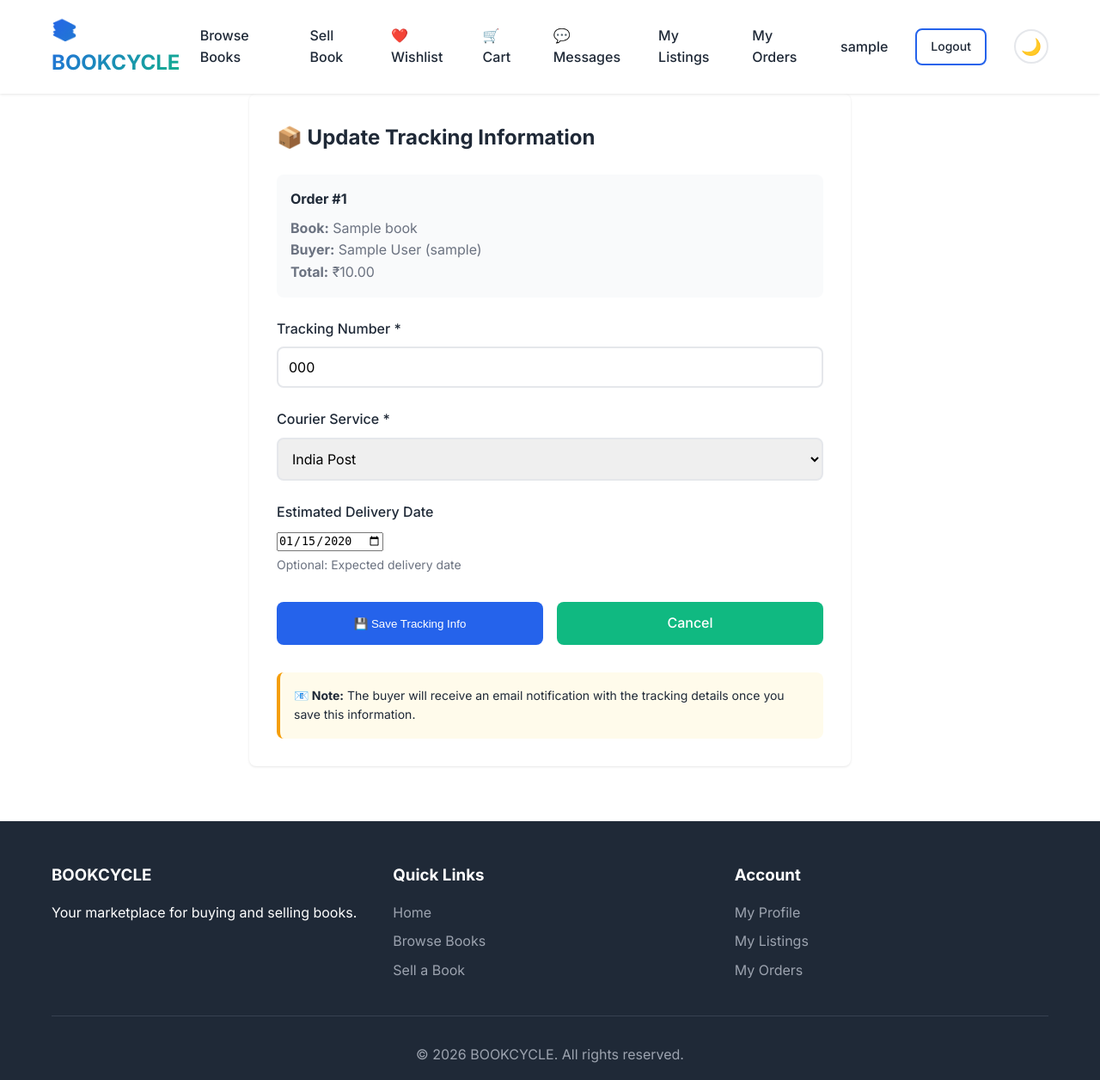
After one commit to aropinaroth13-bot/bookcycle-marketplace, a Django app: page /orders/1/update-tracking/ in a window 1280 px wide. The commit adds this page. Shown: the whole page at 86% size. Run offline with Django 4.2, Linux system fonts and the light colour scheme; a user stored in the database is signed in; tables that the repository leaves empty hold one stand-in row (values such as "Sample post").

Commit message:
Add delivery tracking system with courier details and email notifications

```diff
--- a/marketplace/models.py
+++ b/marketplace/models.py
@@ -129,6 +129,28 @@ class Order(models.Model):
     payment_id = models.CharField(max_length=255, blank=True)
     payment_gateway = models.CharField(max_length=20, default='stripe')  # stripe or razorpay
     shipping_address = models.TextField()
+
+    # Delivery Tracking Fields
+    tracking_number = models.CharField(max_length=100, blank=True, help_text="Courier tracking number")
+    courier_service = models.CharField(
+        max_length=50,
+        blank=True,
+        choices=[
+            ('india_post', 'India Post'),
+            ('blue_dart', 'Blue Dart'),
+            ('dtdc', 'DTDC'),
+            ('fedex', 'FedEx'),
+            ('dhl', 'DHL'),
+            ('delhivery', 'Delhivery'),
+            ('ekart', 'Ekart'),
+            ('other', 'Other'),
+        ],
+        help_text="Courier/Logistics service"
+    )
+    estimated_delivery_date = models.DateField(null=True, blank=True, help_text="Expected delivery date")
+    shipped_date = models.DateTimeField(null=True, blank=True, help_text="Date when order was shipped")
+    delivered_date = models.DateTimeField(null=True, blank=True, help_text="Date when order was delivered")
+
     created_at = models.DateTimeField(auto_now_add=True)
     updated_at = models.DateTimeField(auto_now=True)
 
@@ -145,22 +167,37 @@ class Order(models.Model):
         self.payment_id = payment_id
         self.save()
 
-    def mark_as_shipped(self):
-        """Mark order as shipped"""
-        self.status = 'shipped'
-        self.save()
-
-    def mark_as_completed(self):
-        """Mark order as completed"""
-        self.status = 'completed'
-        self.save()
-
     def cancel_order(self):
         """Cancel the order"""
         self.status = 'cancelled'
+        self.payment_status = 'refunded'  # Trigger refund process
         # Make book available again
         self.book.status = 'available'
         self.book.save()
+        self.save()
+
+    def update_tracking(self, tracking_number, courier_service, estimated_delivery_date=None):
+        """Update tracking information and mark as shipped"""
+        from django.utils import timezone
+
+        self.tracking_number = tracking_number
+        self.courier_service = courier_service
+        if estimated_delivery_date:
+            self.estimated_delivery_date = estimated_delivery_date
+
+        # Auto-update status to shipped if not already
+        if self.status == 'paid':
+            self.status = 'shipped'
+            self.shipped_date = timezone.now()
+
+        self.save()
+
+    def mark_as_delivered(self):
+        """Mark order as delivered"""
+        from django.utils import timezone
+
+        self.status = 'completed'
+        self.delivered_date = timezone.now()
         self.save()
 
     def process_refund(self):
--- /dev/null
+++ b/marketplace/templates/marketplace/update_tracking.html
@@ -0,0 +1,79 @@
+{% extends 'marketplace/base.html' %}
+
+{% block title %}Update Tracking - Order #{{ order.id }}{% endblock %}
+
+{% block content %}
+<div class="container py-5">
+    <div class="card" style="max-width: 700px; margin: 0 auto;">
+        <div class="card-body" style="padding: 2rem;">
+            <h2 style="margin-bottom: 1.5rem;">📦 Update Tracking Information</h2>
+
+            <div
+                style="background: var(--bg-light); padding: 1rem; border-radius: var(--radius); margin-bottom: 1.5rem;">
+                <h3 style="font-size: 1rem; margin-bottom: 0.5rem;">Order #{{ order.id }}</h3>
+                <p style="margin: 0; color: var(--gray);">
+                    <strong>Book:</strong> {{ order.book.title }}<br>
+                    <strong>Buyer:</strong> {{ order.buyer.get_full_name }} ({{ order.buyer.username }})<br>
+                    <strong>Total:</strong> ₹{{ order.total_price }}
+                </p>
+            </div>
+
+            <form method="post">
+                {% csrf_token %}
+
+                <div style="margin-bottom: 1.5rem;">
+                    <label for="id_tracking_number" style="display: block; margin-bottom: 0.5rem; font-weight: 500;">
+                        Tracking Number *
+                    </label>
+                    {{ form.tracking_number }}
+                    {% if form.tracking_number.errors %}
+                    <p style="color: var(--danger-color); margin-top: 0.5rem;">{{ form.tracking_number.errors }}</p>
+                    {% endif %}
+                </div>
+
+                <div style="margin-bottom: 1.5rem;">
+                    <label for="id_courier_service" style="display: block; margin-bottom: 0.5rem; font-weight: 500;">
+                        Courier Service *
+                    </label>
+                    {{ form.courier_service }}
+                    {% if form.courier_service.errors %}
+                    <p style="color: var(--danger-color); margin-top: 0.5rem;">{{ form.courier_service.errors }}</p>
+                    {% endif %}
+                </div>
+
+                <div style="margin-bottom: 1.5rem;">
+                    <label for="id_estimated_delivery_date"
+                        style="display: block; margin-bottom: 0.5rem; font-weight: 500;">
+                        Estimated Delivery Date
+                    </label>
+                    {{ form.estimated_delivery_date }}
+                    <p style="color: var(--gray); font-size: 0.875rem; margin-top: 0.25rem;">
+                        {{ form.estimated_delivery_date.help_text }}
+                    </p>
+                    {% if form.estimated_delivery_date.errors %}
+                    <p style="color: var(--danger-color); margin-top: 0.5rem;">{{ form.estimated_delivery_date.errors }}
+                    </p>
+                    {% endif %}
+                </div>
+
+                <div style="display: flex; gap: 1rem; margin-top: 2rem;">
+                    <button type="submit" class="btn btn-primary" style="flex: 1;">
+                        💾 Save Tracking Info
+                    </button>
+                    <a href="{% url 'order_detail' order.id %}" class="btn btn-secondary" style="flex: 1;">
+                        Cancel
+                    </a>
+                </div>
+            </form>
+
+            <div
+                style="background: #fffbeb; border-left: 4px solid var(--warning-color); padding: 1rem; margin-top: 2rem; border-radius: var(--radius);">
+                <p style="margin: 0; font-size: 0.875rem; color: var(--dark);">
+                    <strong>📧 Note:</strong> The buyer will receive an email notification with the tracking details
+                    once you save this information.
+                </p>
+            </div>
+        </div>
+    </div>
+</div>
+{% endblock %}
--- /dev/null
+++ b/marketplace/tracking_forms.py
@@ -0,0 +1,37 @@
+from django import forms
+from .models import Order
+
+
+class TrackingUpdateForm(forms.Form):
+    """Form for updating order tracking information"""
+    tracking_number = forms.CharField(
+        max_length=100,
+        required=True,
+        widget=forms.TextInput(attrs={
+            'placeholder': 'Enter tracking number',
+            'class': 'form-control'
+        })
+    )
+    courier_service = forms.ChoiceField(
+        choices=[
+            ('', 'Select Courier Service'),
+            ('india_post', 'India Post'),
+            ('blue_dart', 'Blue Dart'),
+            ('dtdc', 'DTDC'),
+            ('fedex', 'FedEx'),
+            ('dhl', 'DHL'),
+            ('delhivery', 'Delhivery'),
+            ('ekart', 'Ekart'),
+            (' other', 'Other'),
+        ],
+        required=True,
+        widget=forms.Select(attrs={'class': 'form-control'})
+    )
+    estimated_delivery_date = forms.DateField(
+        required=False,
+        widget=forms.DateInput(attrs={
+            'type': 'date',
+            'class': 'form-control'
+        }),
+        help_text='Optional: Expected delivery date'
+    )
--- a/marketplace/urls.py
+++ b/marketplace/urls.py
@@ -34,6 +34,7 @@ urlpatterns = [
     path('my-sales/', views.my_sales, name='my_sales'),
     path('orders/<int:pk>/', views.order_detail, name='order_detail'),
     path('orders/<int:pk>/cancel/', views.cancel_order, name='cancel_order'),
+    path('orders/<int:pk>/update-tracking/', views.update_order_tracking, name='update_order_tracking'),
 
     # Advanced Features
     path('analytics/', advanced_views.analytics_dashboard, name='analytics_dashboard'),
--- a/marketplace/views.py
+++ b/marketplace/views.py
@@ -423,7 +423,50 @@ def cancel_order(request, pk):
             messages.error(request, 'This order cannot be cancelled.')
         return redirect('my_orders')
 
-    return render(request, 'marketplace/cancel_order.html', {'order': order})
+    return render(request, 'marketplace/cancel_order_confirm.html', {'order': order})
+
+
+@login_required
+def update_order_tracking(request, pk):
+    """Update tracking information for an order (seller only)"""
+    order = get_object_or_404(Order, pk=pk, seller=request.user)
+
+    if request.method == 'POST':
+        from .tracking_forms import TrackingUpdateForm
+
+        form = TrackingUpdateForm(request.POST)
+        if form.is_valid():
+            tracking_number = form.cleaned_data['tracking_number']
+            courier_service = form.cleaned_data['courier_service']
+            estimated_delivery_date = form.cleaned_data.get('estimated_delivery_date')
+
+            # Update tracking
+            order.update_tracking(tracking_number, courier_service, estimated_delivery_date)
+
+            # Send email to buyer
+            try:
+                from .email_utils import send_tracking_update_email
+                send_tracking_update_email(order)
+            except Exception as e:
+                print(f"Error sending tracking email: {e}")
+
+            messages.success(request, 'Tracking information updated successfully!')
+            return redirect('order_detail', pk=order.id)
+        else:
+            messages.error(request, 'Please correct the errors in the form.')
+    else:
+        from .tracking_forms import TrackingUpdateForm
+        form = TrackingUpdateForm(initial={
+            'tracking_number': order.tracking_number,
+            'courier_service': order.courier_service,
+            'estimated_delivery_date': order.estimated_delivery_date,
+        })
+
+    context = {
+        'order': order,
+        'form': form
+    }
+    return render(request, 'marketplace/update_tracking.html', context)
 
 
 # Payment Views
```
Also changed, not shown: marketplace/email_utils.py (+54 -0 lines), marketplace/templates/marketplace/order_detail.html (+66 -4 lines).
